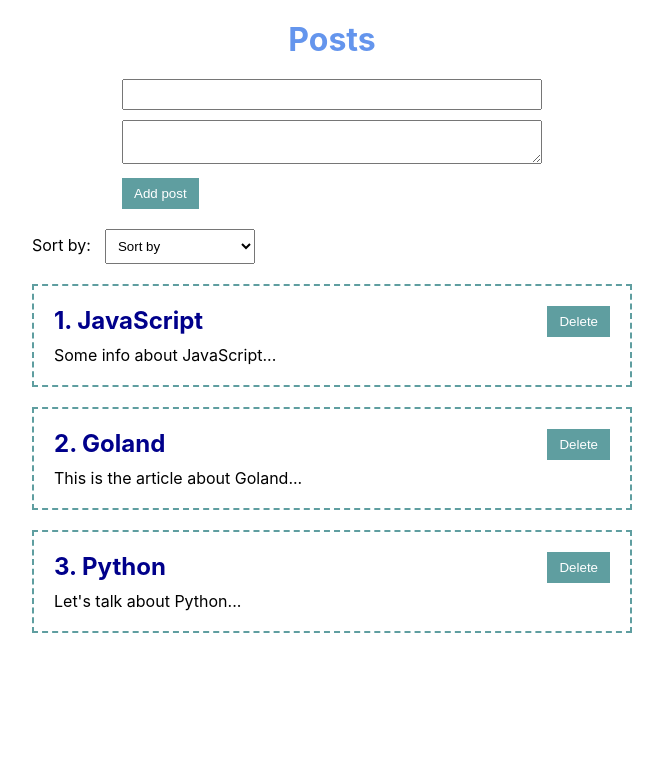
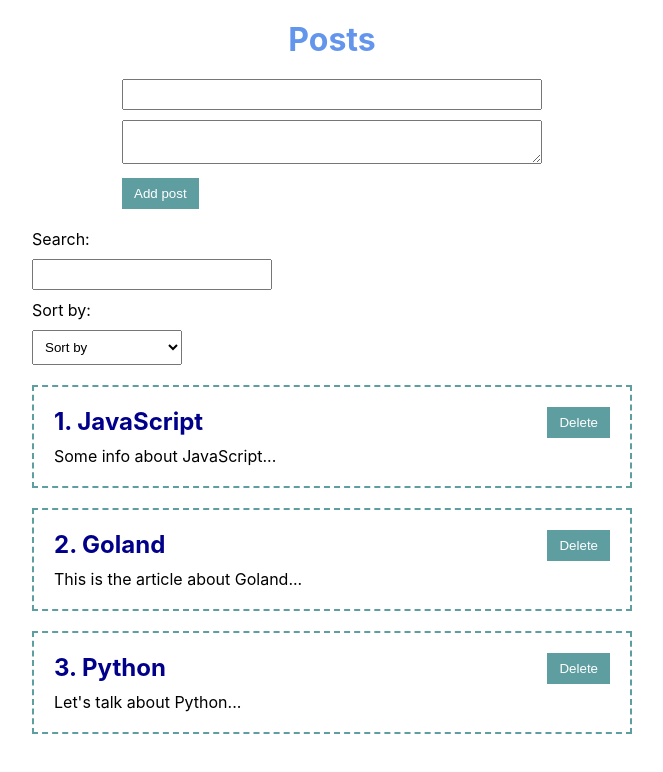
Before and after one commit to AnnVlv/learn-react-basics, a React (Create React App) app: page / in a window 1280 px wide. Shown: the top 772 px of the page, without its empty margins (308-971 px from the left). Built offline with nearby package versions, Linux system fonts and the light colour scheme; the HTML template or start-up script is replaced by a standard one.

Commit message:
Search posts

```diff
--- a/src/App.js
+++ b/src/App.js
@@ -1,7 +1,8 @@
-import React, {useState} from 'react';
+import React, {useMemo, useState} from 'react';
 import PostList from './components/PostList';
 import PostForm from './components/PostForm';
 import Select from './components/UI/select/Select';
+import Input from './components/UI/input/Input';
 import classes from './App.module.css';
 
 const DEFAULT_POSTS = [
@@ -24,6 +25,23 @@ const SORT_OPTIONS = [
 function App() {
     const [posts, setPosts] = useState(DEFAULT_POSTS);
     const [sortType, setSortType] = useState(SORT_TYPES.NONE);
+    const [search, setSearch] = useState('');
+
+    const sortedPosts = useMemo(() => {
+        if (!sortType) {
+            return posts;
+        }
+
+        return [...posts].sort((a, b) => a[sortType].localeCompare(b[sortType]))
+    }, [posts, sortType]);
+
+    const sortedAndSearchedPosts = useMemo(() => {
+        if (!search) {
+            return sortedPosts;
+        }
+
+        return sortedPosts.filter(post => post.title.toLowerCase().includes(search.toLowerCase()));
+    }, [sortedPosts, search]);
 
     const addPost = post => {
         setPosts([
@@ -41,10 +59,6 @@ function App() {
 
     const sortPosts = sortType => {
         setSortType(sortType);
-
-        setPosts(
-            [...posts].sort((a, b) => a[sortType].localeCompare(b[sortType]))
-        );
     }
 
     return (
@@ -54,6 +68,12 @@ function App() {
             <PostForm addPost={addPost}/>
 
             <div className={classes.filters}>
+                <label className={classes.label}>Search:</label>
+                <Input
+                    value={search}
+                    onChange={event => setSearch(event.target.value)}
+                />
+
                 <label className={classes.label}>Sort by:</label>
                 <Select
                     defaultOptionTitle={'Sort by'}
@@ -64,7 +84,7 @@ function App() {
                 />
             </div>
 
-            <PostList posts={posts} deletePost={deletePost}/>
+            <PostList posts={sortedAndSearchedPosts} deletePost={deletePost}/>
         </div>
     );
 }
--- a/src/App.module.css
+++ b/src/App.module.css
@@ -12,9 +12,11 @@
 }
 
 .label {
-    margin-right: 14px;
+    display: block;
+    margin: 10px 14px 10px 0;
 }
 
 .filters {
+    width: 40%;
     margin: 20px 0;
 }
--- a/src/components/UI/input/Input.module.css
+++ b/src/components/UI/input/Input.module.css
@@ -1,4 +1,5 @@
 .input {
     padding: 6px 8px;
     width: 100%;
+    outline: none;
 }
```
